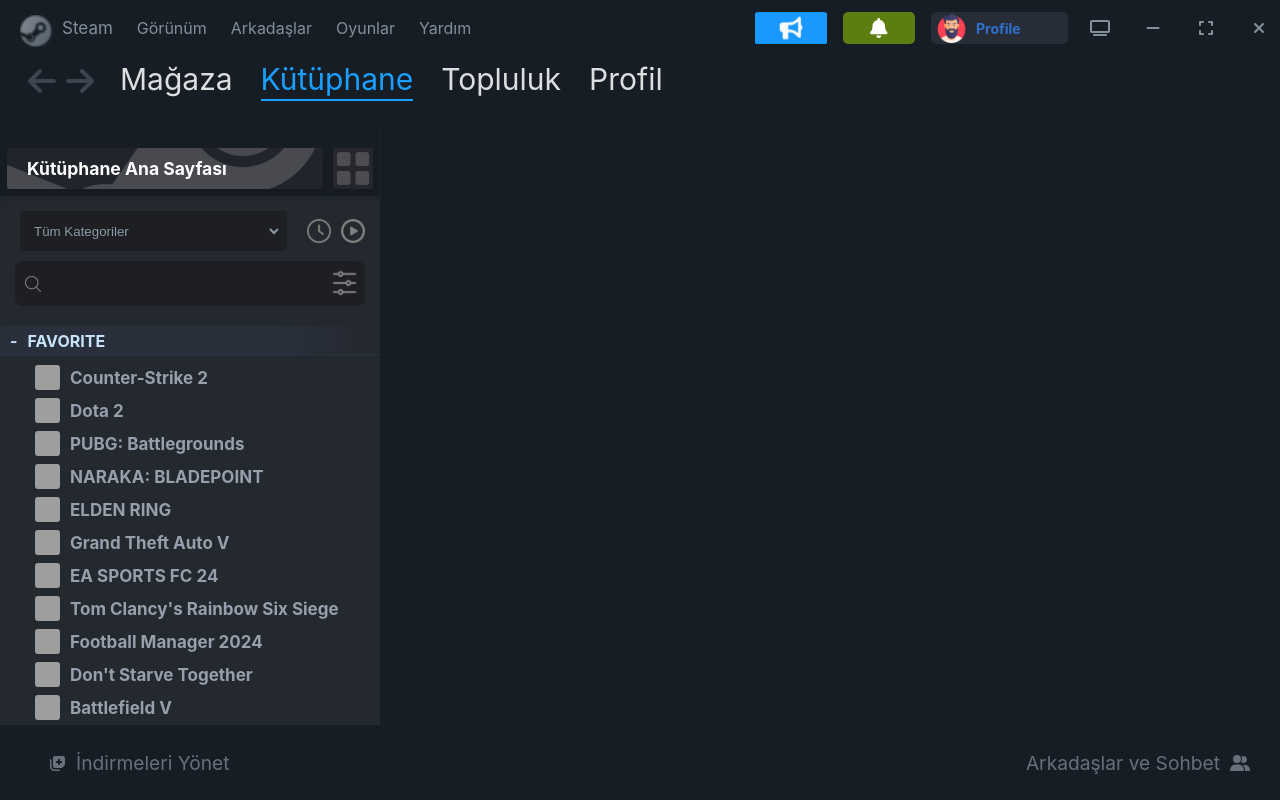
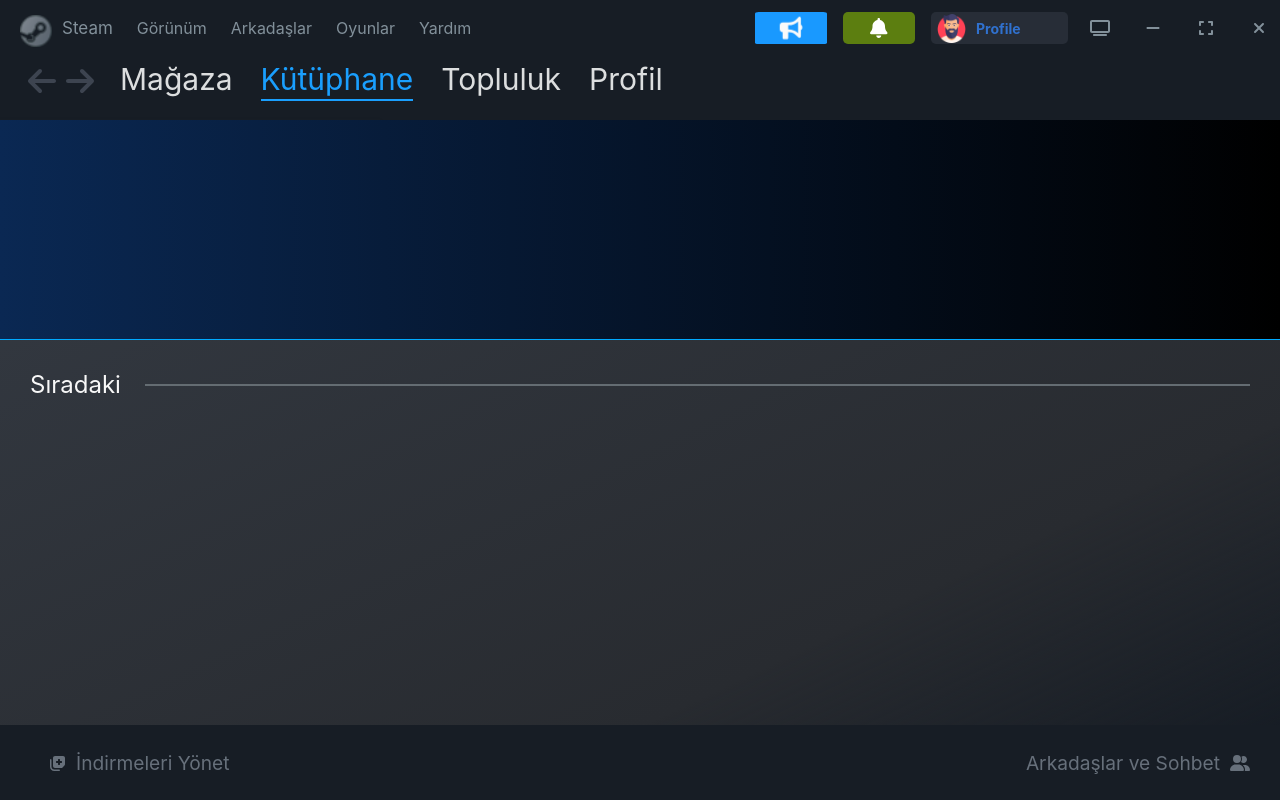
Before and after one commit to Kocayilmaz/SteamClone, a React (Create React App) app: page /downloads in a window 1280 px wide. Built offline with nearby package versions, Linux system fonts and the light colour scheme; data requests are answered from the project's data file; grey boxes are pictures that could not be loaded.

Commit message:
Add: Dowload page

```diff
--- a/src/App.js
+++ b/src/App.js
@@ -5,6 +5,7 @@
 import MainContent from "./Components/MainContent";
 import GameDetailPage from "./Components/GameDetailPage";
 import FooterBar from "./Components/FooterBar";
+import DownloadsPage from "./Components/DownloadsPage";
 import "./App.scss";
 
 function App() {
@@ -15,11 +16,12 @@
         <div className="content-container">
           <Slidebar />
           <Routes>
+            <Route path="/downloads" element={<DownloadsPage />} />
             <Route path="/" element={<MainContent />} />
             <Route path="/game-detail/:id" element={<GameDetailPage />} />
           </Routes>
-          <FooterBar />
         </div>
+        <FooterBar />
       </div>
     </Router>
   );
--- a/src/App.scss
+++ b/src/App.scss
@@ -1,7 +1,3 @@
-@import "./ScssComponents/Header.scss";
-@import "./ScssComponents/Slidebar.scss";
-@import "./ScssComponents/MainContent.scss";
-
 .App {
   display: flex;
   flex-direction: column;
@@ -14,6 +10,7 @@
   flex: 1;
   overflow: hidden;
   background-color: #171d25;
+  position: relative;
 }
 
 .slidebar {
--- /dev/null
+++ b/src/Components/DownloadsPage.js
@@ -0,0 +1,16 @@
+import React from "react";
+import "../ScssComponents/DownloadsPage.scss";
+
+const DownloadsPage = () => {
+  return (
+    <div className="downloads-page">
+      <div className="top-container"></div>
+      <div className="separator-section">
+        <div className="title"> Sıradaki</div>
+        <div className="line"></div>
+      </div>
+    </div>
+  );
+};
+
+export default DownloadsPage;
--- a/src/Components/FooterBar.js
+++ b/src/Components/FooterBar.js
@@ -1,18 +1,25 @@
 import React from "react";
+import { useNavigate } from "react-router-dom";
 import "../ScssComponents/FooterBar.scss";
 import { FontAwesomeIcon } from "@fortawesome/react-fontawesome";
 import { faNotesMedical, faUserGroup } from "@fortawesome/free-solid-svg-icons";
 
 const FooterBar = () => {
+  const navigate = useNavigate();
+
+  const handleManageDownloads = () => {
+    navigate("/downloads");
+  };
+
   return (
     <div className="footer-bar">
       <div className="footer-content">
-        <div className="left">
+        <div className="left" onClick={handleManageDownloads}>
           <FontAwesomeIcon icon={faNotesMedical} />
           <p>İndirmeleri Yönet</p>
         </div>
         <div className="right">
-          <p> Arkadaşlar ve Sohbet</p>
+          <p>Arkadaşlar ve Sohbet</p>
           <FontAwesomeIcon icon={faUserGroup} />
         </div>
       </div>
--- a/src/Components/Header.js
+++ b/src/Components/Header.js
@@ -13,8 +13,19 @@
   faExpand,
   faTv,
 } from "@fortawesome/free-solid-svg-icons";
+import { useNavigate } from "react-router-dom"; // React Router v6 için
 
 const Header = () => {
+  const navigate = useNavigate(); // React Router v6
+
+  const handleBack = () => {
+    navigate(-1); // Tarayıcı geçmişinde bir adım geri gider
+  };
+
+  const handleForward = () => {
+    navigate(1); // Tarayıcı geçmişinde bir adım ileri gider
+  };
+
   return (
     <header className="header">
       <div className="header-top">
@@ -75,11 +86,11 @@
       </div>
       <div className="header-bottom">
         <div className="nav-icons">
-          <div className="left">
-            <FontAwesomeIcon icon={faArrowLeft} style={{ color: "#3d4450" }} />
+          <div className="left" onClick={handleBack}>
+            <FontAwesomeIcon icon={faArrowLeft} />
           </div>
-          <div className="right">
-            <FontAwesomeIcon icon={faArrowRight} style={{ color: "#3d4450" }} />
+          <div className="right" onClick={handleForward}>
+            <FontAwesomeIcon icon={faArrowRight} />
           </div>
         </div>
         <nav className="header-nav-main">
--- /dev/null
+++ b/src/ScssComponents/DownloadsPage.scss
@@ -0,0 +1,57 @@
+.downloads-page {
+  position: fixed;
+  top: 120px;
+  left: 0;
+  bottom: 73px;
+  width: 100%;
+  background: linear-gradient(
+    to bottom right,
+    #353b44,
+    #282b30 75%,
+    transparent
+  );
+  color: #ffffff;
+  z-index: 1001;
+  display: flex;
+  flex-direction: column;
+  overflow: auto;
+}
+
+.top-container {
+  width: 100%;
+  height: 220px;
+  background: linear-gradient(to right, #0a2853, #000000 100%, transparent);
+  display: flex;
+  justify-content: center;
+  align-items: center;
+  color: #ffffff;
+  font-size: 24px;
+  font-weight: bold;
+  position: relative;
+}
+.top-container::after {
+  content: "";
+  position: absolute;
+  bottom: 0;
+  left: 0;
+  width: 100%;
+  height: 1px;
+  background-color: #00aaff;
+}
+.separator-section {
+  display: flex;
+  align-items: center;
+  padding: 30px;
+}
+
+.separator-section .title {
+  font-size: 24px;
+  color: #f8f8f8;
+  margin-right: 24px;
+}
+
+.separator-section .line {
+  height: 2px;
+  background-color: #646c72;
+  flex: 1;
+}
--- a/src/ScssComponents/Header.scss
+++ b/src/ScssComponents/Header.scss
@@ -3,6 +3,7 @@
   flex-direction: column;
   background-color: #171d25;
   color: #82909a;
+  z-index: 1002;
 
   .header-top {
     display: flex;
@@ -177,7 +178,7 @@
         margin: 0 5px;
 
         &:hover {
-          opacity: 0.8;
+          color: #ffffff;
         }
       }
     }
```
Also changed, not shown: db.json.
